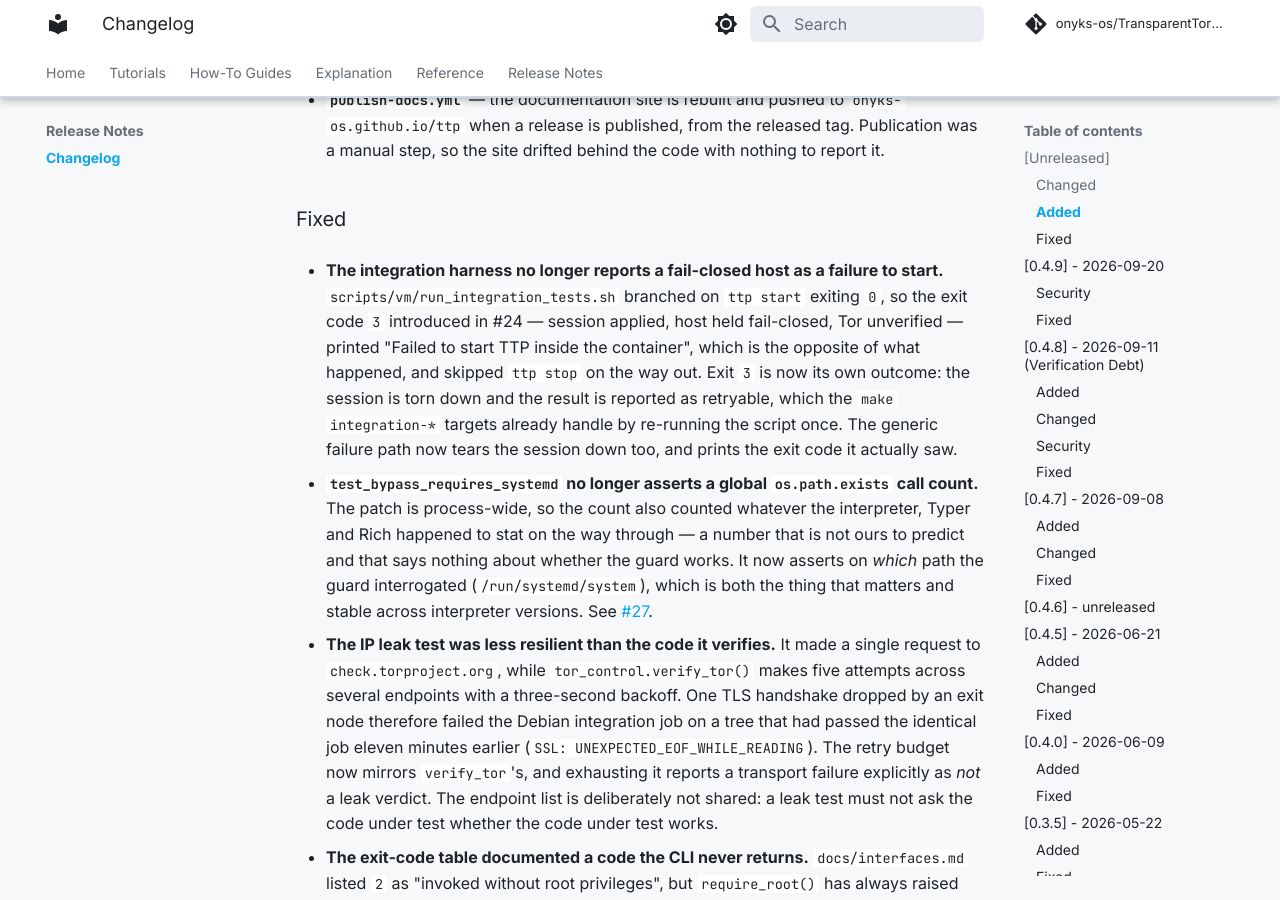
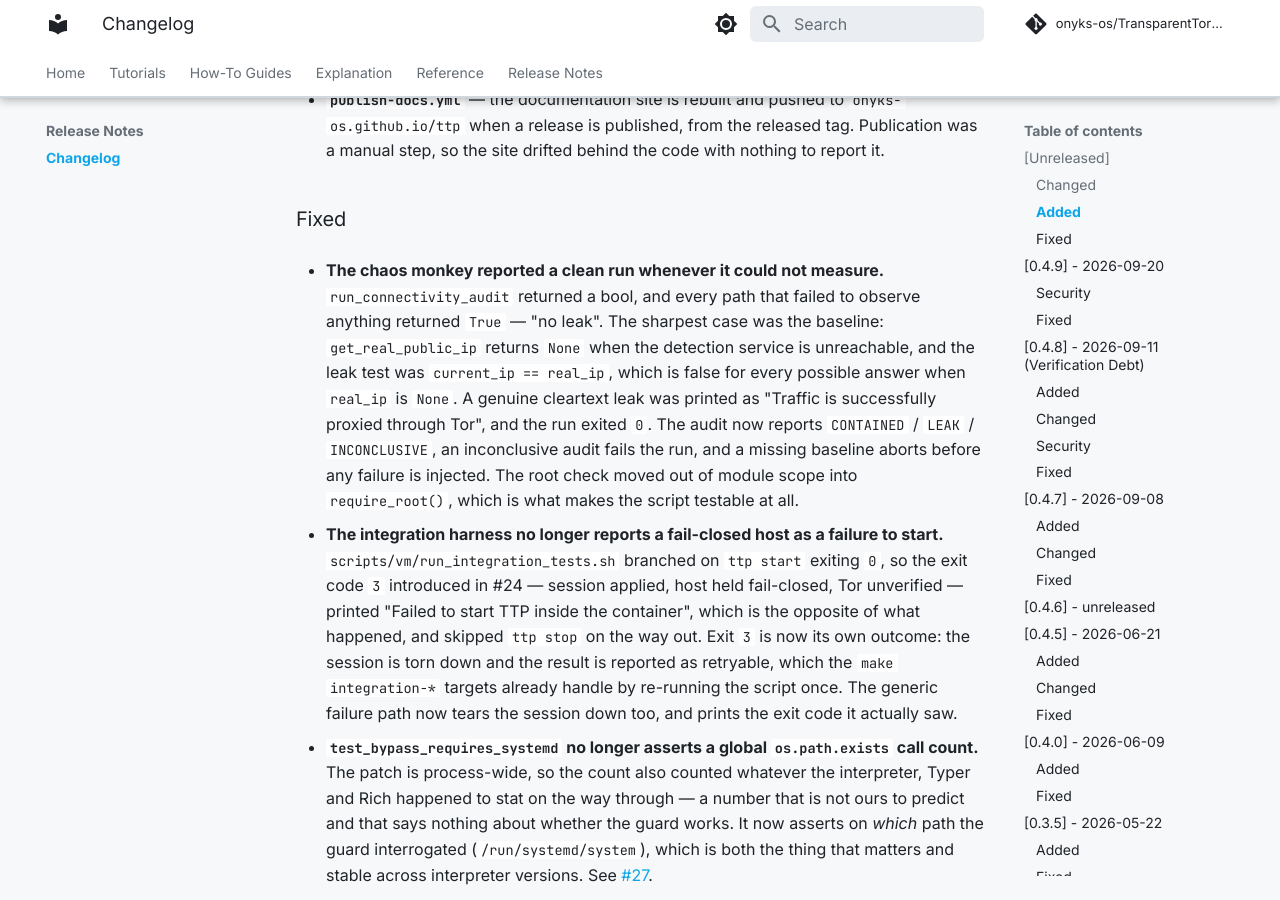
Before and after one commit to onyks-os/TransparentTorProxy, an MkDocs documentation site: the page built from docs/web/release-notes/changelog.md, in a window 1280 px wide and 900 px high, scrolled down 2912 px. Built offline with MkDocs 1.6.1 and Material for MkDocs 9.7.7, drawn with Linux system fonts in a browser that asks for light colours; comment, search, counter and statistics services are not loaded.

Commit message:
docs: mirror the CHANGELOG into the docs site
The docs job builds with --strict and fails the branch when
docs/web/release-notes/changelog.md is not the exact mirror of CHANGELOG.md.
This branch's entry was never synced, so the site build refused it.

Signed-off-by: onyks-os <129986281+onyks-os@users.noreply.github.com>
Co-Authored-By: Claude Opus 5 <noreply@anthropic.com>

```diff
--- a/docs/web/release-notes/changelog.md
+++ b/docs/web/release-notes/changelog.md
@@ -133,6 +133,18 @@ and this project adheres to [Semantic Versioning](https://semver.org/spec/v2.0.0
   nothing to report it.
 
 ### Fixed
+
+- **The chaos monkey reported a clean run whenever it could not measure.**
+  `run_connectivity_audit` returned a bool, and every path that failed to
+  observe anything returned `True` — "no leak". The sharpest case was the
+  baseline: `get_real_public_ip` returns `None` when the detection service is
+  unreachable, and the leak test was `current_ip == real_ip`, which is false for
+  every possible answer when `real_ip` is `None`. A genuine cleartext leak was
+  printed as "Traffic is successfully proxied through Tor", and the run exited
+  `0`. The audit now reports `CONTAINED` / `LEAK` / `INCONCLUSIVE`, an
+  inconclusive audit fails the run, and a missing baseline aborts before any
+  failure is injected. The root check moved out of module scope into
+  `require_root()`, which is what makes the script testable at all.
 
 - **The integration harness no longer reports a fail-closed host as a failure to
   start.** `scripts/vm/run_integration_tests.sh` branched on `ttp start` exiting
```
